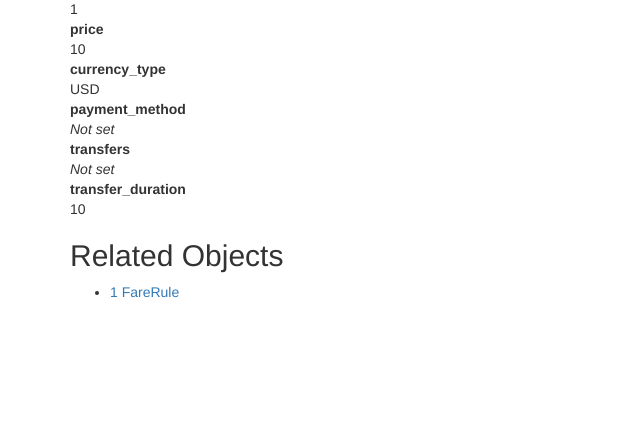
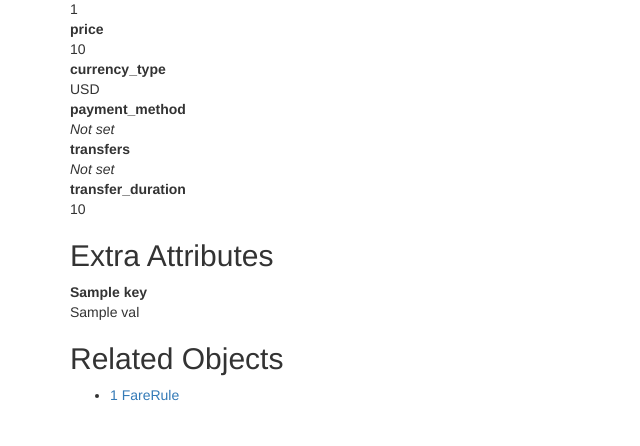
Before and after one commit to tulsawebdevs/django-multi-gtfs, a Django app: template examples/explore/exploreapp/templates/multigtfs/fare_detail.html in a window 1280 px wide. Shown: the part 354-800 px from the top of the page, without its empty margins (0-640 px from the left). Run offline with Django 3.2, Linux system fonts and the light colour scheme; the template is opened without the code that fills it: most values are stand-ins (such as "Sample title", 1, 10 or a date in 2020); some libraries are stand-ins or nearby versions.

Commit message:
Add extra data to sample app

```diff
--- a/examples/explore/exploreapp/templates/multigtfs/agency_detail.html
+++ b/examples/explore/exploreapp/templates/multigtfs/agency_detail.html
@@ -17,4 +17,5 @@ An <strong>Agency</strong> represents a transit agency.
     <dt>phone</dt><dd>{{object.phone|default:'<em>Not set</em>'}}</dd>
     <dt>fare_url</dt><dd>{% if object.fare_url %}<a href="{{object.fare_url}}">{{object.fare_url}}</a>{% else %}<em>Not set</em>{% endif %}</dd>
 </dl>
+{% include "multigtfs/extra_data.html" %}
 {% endblock %}
--- a/examples/explore/exploreapp/templates/multigtfs/block_detail.html
+++ b/examples/explore/exploreapp/templates/multigtfs/block_detail.html
@@ -11,6 +11,7 @@ A <strong>Block</strong> represents a fare zone for a trip.
     <dt>id</dt><dd>{{object.id}}</dd>
     <dt>block_id</dt><dd>{{object.block_id}}</dd>
 </dl>
+{% include "multigtfs/extra_data.html" %}
 <h2>Related Objects</h2>
 <ul>
     <li><a href="{% url 'trip_by_block_list' feed_id=object.id block_id=object.id %}">{{object.trip_set.count}} Trip{{ object.trip_set.count|pluralize }}</a></li>
--- /dev/null
+++ b/examples/explore/exploreapp/templates/multigtfs/extra_data.html
@@ -0,0 +1,8 @@
+{% if object.extra_data %}
+<h2>Extra Attributes</h2>
+<dl>
+{% for key, val in object.extra_data.iteritems %}
+    <dt>{{ key }}</dt><dd>{{ val }}</dd>
+{% endfor %}
+</dl>
+{% endif %}
--- a/examples/explore/exploreapp/templates/multigtfs/fare_detail.html
+++ b/examples/explore/exploreapp/templates/multigtfs/fare_detail.html
@@ -16,6 +16,7 @@ A <strong>Fare</strong> describes how passengers pay for service.
     <dt>transfers</dt>{{object.get_transfers_display|default:'<em>Not set</em>'}}</dd>
     <dt>transfer_duration</dt><dd>{{object.transfer_duration|default:'<em>Not set</em>'}}</dd>
 </dl>
+{% include "multigtfs/extra_data.html" %}
 <h2>Related Objects</h2>
 <ul>
     <li><a href="{% url 'farerule_by_fare_list' feed_id=object.id fare_id=object.id %}">{{object.farerule_set.count}} FareRule{{ object.farerule_set.count|pluralize }}</a></li>
--- a/examples/explore/exploreapp/templates/multigtfs/farerule_detail.html
+++ b/examples/explore/exploreapp/templates/multigtfs/farerule_detail.html
@@ -13,4 +13,5 @@ A <strong>FareRule</strong> is the intersection between a Route and a Fare
     <dt>destination</dt><dd>{% if object.destination_id %}<a href="{% url 'zone_detail' feed_id=object.id destination_id=object.destination_id %}">Zone {{object.destination}}</a>{% else %}<em>Not set</em>{% endif %}</dd>
     <dt>contains</dt><dd>{% if object.contains_id %}<a href="{% url 'zone_detail' feed_id=object.id contains_id=object.contains_id %}">Zone {{object.contains}}</a>{% else %}<em>Not set</em>{% endif %}</dd>
 </dl>
+{% include "multigtfs/extra_data.html" %}
 {% endblock %}
--- a/examples/explore/exploreapp/templates/multigtfs/feedinfo_detail.html
+++ b/examples/explore/exploreapp/templates/multigtfs/feedinfo_detail.html
@@ -16,4 +16,5 @@
     <dt>end_date</dt><dd>{{object.end_date|default:'<em>Not set</em>'}}</dd>
     <dt>version</dt><dd>{{object.version|default:'<em>Not set</em>'}}</dd>
 </dl>
+{% include "multigtfs/extra_data.html" %}
 {% endblock %}
--- a/examples/explore/exploreapp/templates/multigtfs/frequency_detail.html
+++ b/examples/explore/exploreapp/templates/multigtfs/frequency_detail.html
@@ -14,4 +14,5 @@ A <strong>Frequency</strong> represents a periodic trip without a set schedule.
     <dt>headway_secs</dt><dd>{{object.headway_secs}}</dd>
     <dt>exact_times</dt>{{object.get_exact_times_display|default:'<em>Not set</em>'}}</dd>
 </dl>
+{% include "multigtfs/extra_data.html" %}
 {% endblock %}
--- a/examples/explore/exploreapp/templates/multigtfs/route_detail.html
+++ b/examples/explore/exploreapp/templates/multigtfs/route_detail.html
@@ -40,6 +40,7 @@ A <strong>Route</strong> is a named route in the schedule
     <dt>text_color</dt><dd>{{object.text_color|default:'<em>Not set</em>'}}</dd>
     {% if object.color and object.text_color %}<dt><em>(Sample Coloring)</em></dt><dd><span style="color:#{{object.text_color}}; background-color:#{{object.color}};">{{object.short_name}} {{object.long_name}}</span></dd>{% endif %}
 </dl>
+{% include "multigtfs/extra_data.html" %}
 <h2>Related Objects</h2>
 <ul>
     <li><a href="{% url 'farerule_by_route_list' feed_id=object.id route_id=object.id %}">{{object.farerule_set.count}} FareRule{{ object.FareRule_set.count|pluralize }}</a></li>
--- a/examples/explore/exploreapp/templates/multigtfs/service_detail.html
+++ b/examples/explore/exploreapp/templates/multigtfs/service_detail.html
@@ -20,6 +20,7 @@ A <strong>Service</strong> is one or more days with the same schedule.
     <dt>start_date</dt><dd>{{object.start_date}}</dd>
     <dt>end_date</dt><dd>{{object.end_date}}</dd>
 </dl>
+{% include "multigtfs/extra_data.html" %}
 <h2>Related Objects</h2>
 <ul>
     <li><a href="{% url 'servicedate_by_service_list' feed_id=object.id service_id=object.id %}">{{object.servicedate_set.count}} ServiceDate{{ object.servicedate_set.count|pluralize }}</a></li>
--- a/examples/explore/exploreapp/templates/multigtfs/servicedate_detail.html
+++ b/examples/explore/exploreapp/templates/multigtfs/servicedate_detail.html
@@ -12,4 +12,5 @@ A <strong>ServiceDate</strong> is an exception to a Service's routine schedule
     <dt>date</dt><dd>{{object.date}}</dd>
     <dt>exception_type</dt><dd>{{object.get_exception_type_display|default:'<em>Not set</em>'}}</dd>
 </dl>
+{% include "multigtfs/extra_data.html" %}
 {% endblock %}
--- a/examples/explore/exploreapp/templates/multigtfs/shape_detail.html
+++ b/examples/explore/exploreapp/templates/multigtfs/shape_detail.html
@@ -31,6 +31,7 @@ A <strong>Shape</strong> is the path a vehicle travels, on the road or on a trac
     <dt>id</dt><dd>{{object.id}}</dd>
     <dt>shape_id</dt><dd>{{object.shape_id|default:'<em>Not set</em>'}}</dd>
 </dl>
+{% include "multigtfs/extra_data.html" %}
 <h2>Related Objects</h2>
 <ul>
     <li><a href="{% url 'trip_by_shape_list' feed_id=object.id shape_id=object.id %}">{{object.trip_set.count}} Trip{{ object.trip_set.count|pluralize }}</a></li>
--- a/examples/explore/exploreapp/templates/multigtfs/shapepoint_detail.html
+++ b/examples/explore/exploreapp/templates/multigtfs/shapepoint_detail.html
@@ -19,6 +19,7 @@ A <strong>ShapePoint</strong> is a point of a shape
     <dt>sequence</dt><dd>{{object.sequence}}</dd>
     <dt>traveled</dt><dd>{{object.traveled}}</dd>
 </dl>
+{% include "multigtfs/extra_data.html" %}
 {% endblock %}
 {% block body_script %}
 <script defer="defer" type="text/javascript">
--- a/examples/explore/exploreapp/templates/multigtfs/stop_detail.html
+++ b/examples/explore/exploreapp/templates/multigtfs/stop_detail.html
@@ -20,13 +20,14 @@ A <strong>Stop</strong> is a stop or station in the schedule.
     <dt>name</dt><dd>{{object.name}}</dd>
     <dt>desc</dt><dd>{{object.desc|default:'<em>Not set</em>'}}</dd>
     <dt>point</dt><dd>{{object.point}}</dd>
-    <dt>zone</dt><dd>{% if object.zone_id %}<a href="{% url 'zone_detail' feed_id=object.id zone_id=object.zone_id %}">Zone {{object.zone}}</a>{% else %}<em>No Zone</em>{% endif %}</dd>
+    <dt>zone</dt><dd>{% if object.zone_id %}<a href="{% url 'zone_detail' feed_id=object.id pk=object.zone_id %}">Zone {{object.zone}}</a>{% else %}<em>No Zone</em>{% endif %}</dd>
     <dt>url</dt><dd>{% if object.url %}<a href="{{object.url}}">{{object.url}}</a>{% else %}<em>Not set</em>{% endif %}</dd>
     <dt>location_type</dt><dd>{{object.get_location_type_display|default:'<em>Not set</em>'}}</dd>
-    <dt>parent_station</dt><dd>{% if object.parent_station_id %}<a href="{% url 'stop_detail' feed_id=object.id stop_id=object.parent_station_id %}">Parent Station {{object.name}}</a>{% else %}<em>No Parent Station</em>{% endif %}</dd>
+    <dt>parent_station</dt><dd>{% if object.parent_station_id %}<a href="{% url 'stop_detail' feed_id=object.id pk=object.parent_station_id %}">Parent Station {{object.name}}</a>{% else %}<em>No Parent Station</em>{% endif %}</dd>
     <dt>timezone</dt><dd>{{object.timezone|default:'<em>Not set</em>'}}</dd>
     <dt>wheelchair_boarding</dt><dd>{{object.get_wheelchair_boarding_type_display|default:'<em>Not set</em>'}}</dd>
 </dl>
+{% include "multigtfs/extra_data.html" %}
 <h2>Related Objects</h2>
 <ul>
     <li><a href="{% url 'stoptime_by_stop_list' feed_id=object.id stop_id=object.id %}">{{object.stoptime_set.count}} StopTime{{ object.stoptime_set.count|pluralize }}</a></li>
--- a/examples/explore/exploreapp/templates/multigtfs/stoptime_detail.html
+++ b/examples/explore/exploreapp/templates/multigtfs/stoptime_detail.html
@@ -18,4 +18,5 @@ A <strong>StopTime</strong> is the intersection between a Trip and a Stop.
     <dt>dropoff_type</dt>{{object.get_dropoff_type_display|default:'<em>Not set</em>'}}</dd>
     <dt>shape_dist_traveled</dt><dd>{{object.shape_dist_traveled|default:'<em>Not set</em>'}}</dd>
 </dl>
+{% include "multigtfs/extra_data.html" %}
 {% endblock %}
--- a/examples/explore/exploreapp/templates/multigtfs/trip_detail.html
+++ b/examples/explore/exploreapp/templates/multigtfs/trip_detail.html
@@ -40,6 +40,7 @@ A <strong>Trip</strong> is a single run of a Route
     <dt>wheelchair_accessible</dt><dd>{{object.get_wheelchair_accessible_display|default:'<em>Not set</em>'}}</dd>
     <dt>bikes_allowed</dt><dd>{{object.get_bikes_allowed_display|default:'<em>Not set</em>'}}</dd>
 </dl>
+{% include "multigtfs/extra_data.html" %}
 <h2>Related Objects</h2>
 <ul>
     <li><a href="{% url 'frequency_by_trip_list' feed_id=object.route.feed_id trip_id=object.id %}">{{object.frequency_set.count}} Frequenc{{ object.frequency_set.count|pluralize:"y,ies" }}</a></li>
--- a/examples/explore/exploreapp/templates/multigtfs/zone_detail.html
+++ b/examples/explore/exploreapp/templates/multigtfs/zone_detail.html
@@ -11,4 +11,5 @@ A <strong>Zone</strong> is an area with the same fare rules.
     <dt>id</dt><dd>{{object.id}}</dd>
     <dt>zone_id</dt><dd>{{object.zone_id}}</dd>
 </dl>
+{% include "multigtfs/extra_data.html" %}
 {% endblock %}
```
